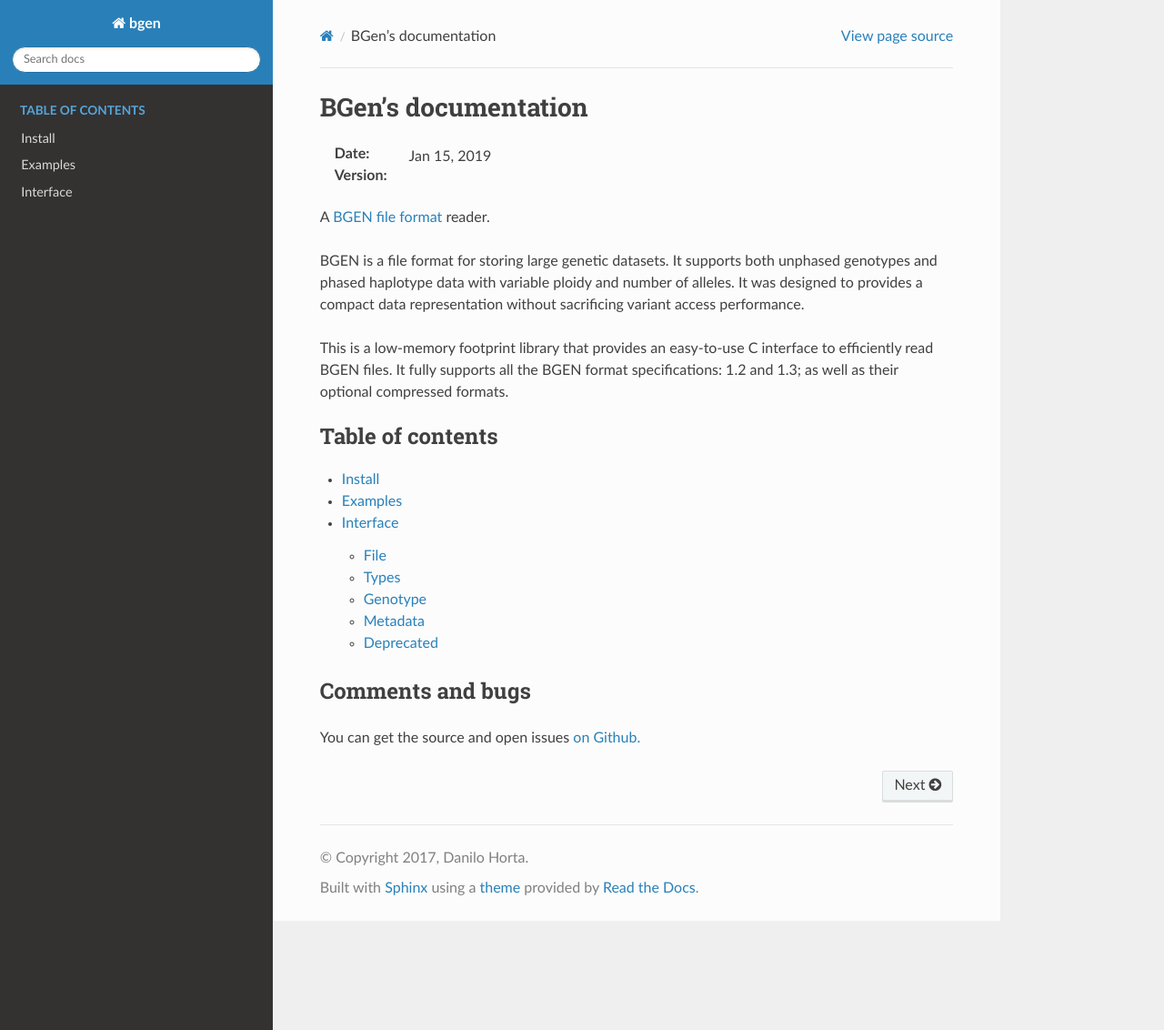
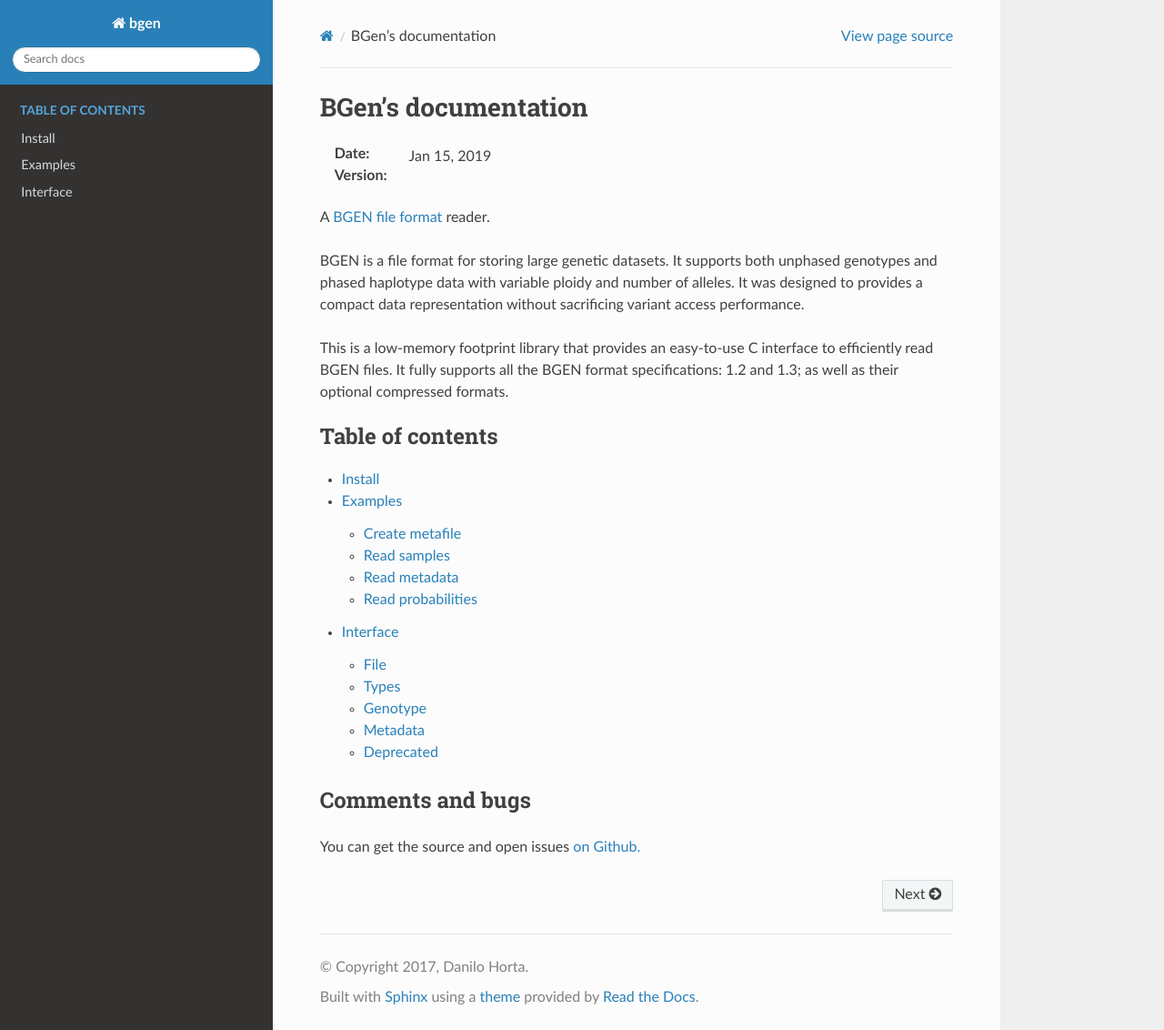
Before and after one commit to limix/bgen, a Sphinx documentation site: the page built from doc/index.rst, in a window 1280 px wide and 1132 px high. Shown: the whole window at 91% size. Built offline with Sphinx 7.4.7 and the Read the Docs theme 2.0.0, drawn with Linux system fonts in a browser that asks for light colours.

Commit message:
section on examples

```diff
--- a/doc/examples.rst
+++ b/doc/examples.rst
@@ -1,6 +1,9 @@
 ********
 Examples
 ********
+
+Create metafile
+^^^^^^^^^^^^^^^
 
 .. literalinclude :: ../example/create_metafile.c
    :language: c
@@ -8,6 +11,9 @@ Examples
 Output::
 
    Finished successfully.
+
+Read samples
+^^^^^^^^^^^^
 
 .. literalinclude :: ../example/read_samples.c
    :language: c
@@ -19,6 +25,8 @@ Output::
    First sample ID: sample_001
    Second sample ID: sample_002
 
+Read metadata
+^^^^^^^^^^^^^
 
 .. literalinclude :: ../example/read_metadata.c
    :language: c
@@ -34,6 +42,9 @@ Output::
    First allele: A
    Second allele: A
 
+Read probabilities
+^^^^^^^^^^^^^^^^^^
+
 .. literalinclude :: ../example/read_probability.c
    :language: c
 
```
